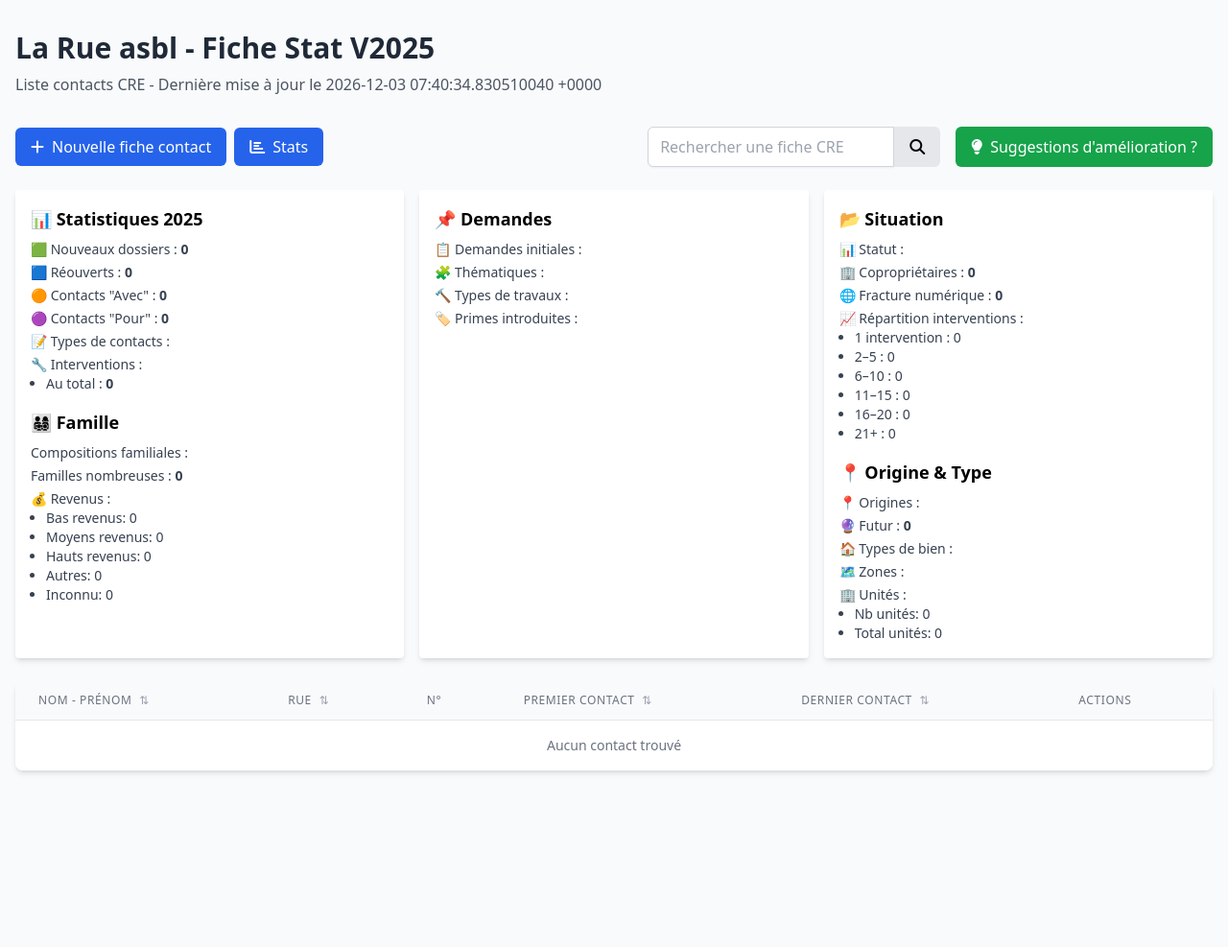
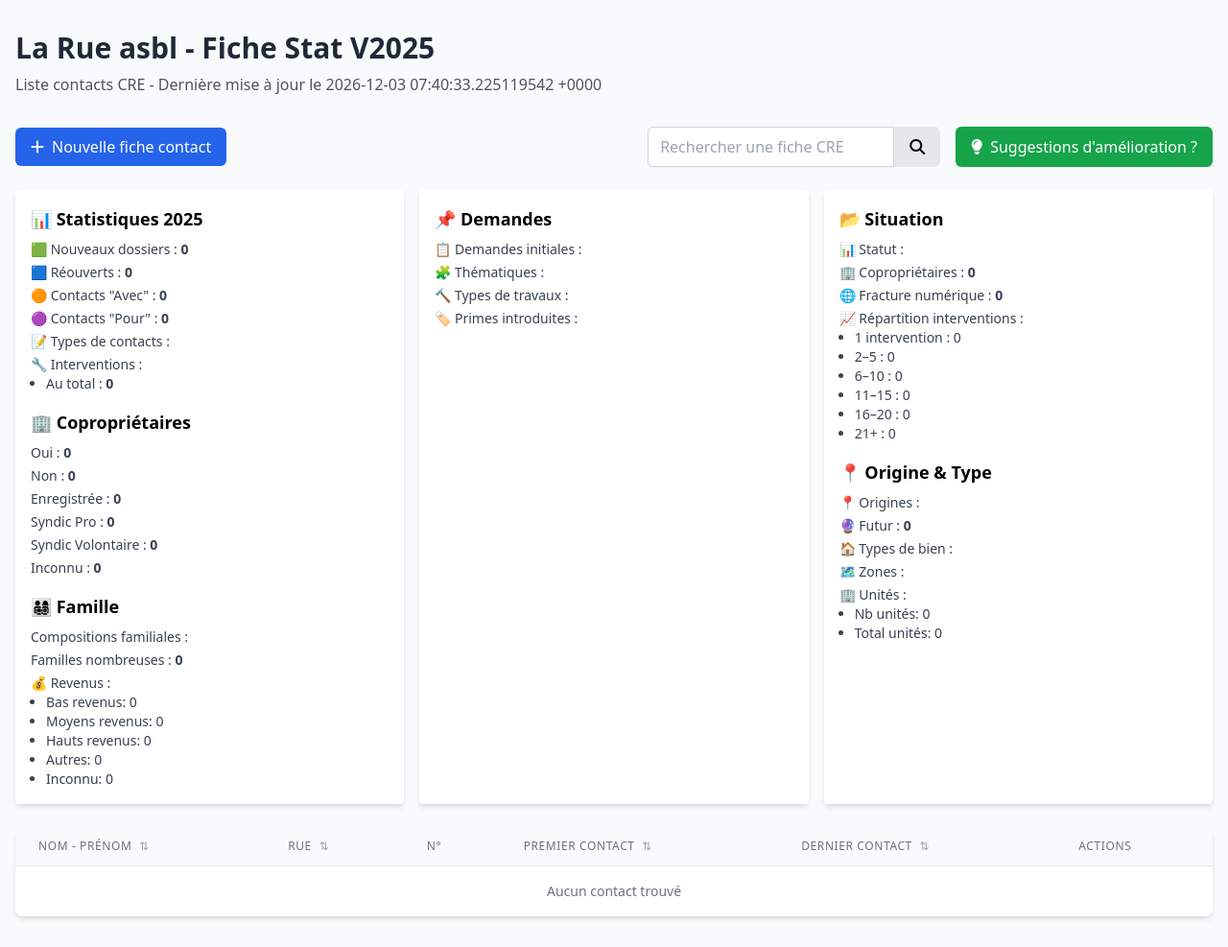
Before and after one commit to nag-py/fccre, a Flask app: page / in a window 1280 px wide. Shown: the whole page at 96% size. Before the commit the page ends 806 px from the top, so only its background shows below. Run offline with Flask 3, Linux system fonts and the light colour scheme; data that the repository does not hold is empty; some libraries are stand-ins or nearby versions.

Commit message:
maj stats

```diff
--- a/app.py
+++ b/app.py
@@ -114,8 +114,11 @@ def index():
     # ---------- STATISTIQUES (1ère colonne) ----------
     annee = 2025
 
+    # Définir contacts_2025 ici pour l'utiliser dans les statistiques
+    contacts_2025 = Contact.query.filter(extract('year', Contact.date_modification) == annee)
+
     # 1. Fiches ouvertes en 2025
-    fiches_ouvertes_2025 = Contact.query.filter(extract('year', Contact.date_creation) == annee).count()
+    fiches_ouvertes_2025 = contacts_2025.filter(extract('year', Contact.date_creation) == annee).count()
 
     # 2. Fiches réouvertes : créées avant 2025 mais modifiées en 2025
     fiches_reouvertes_2025 = Contact.query.filter(
@@ -134,6 +137,22 @@ def index():
         HistoriqueContact.type_contact.ilike('P%'),
         extract('year', HistoriqueContact.date) == annee
     ).count()
+
+    # 8. Statistiques de copropriété pour 2025
+    copro_stats = {
+        'Oui': contacts_2025.filter(Contact.copropriete.ilike('%oui%')).count(),
+        'Non': contacts_2025.filter(Contact.copropriete.ilike('%non%')).count(),
+        'Enregistrée': contacts_2025.filter(Contact.copropriete.ilike('%enregistrée%')).count(),
+        'Syndic Pro': contacts_2025.filter(Contact.copropriete.ilike('%syndic pro%')).count(),
+        'Syndic Volontaire': contacts_2025.filter(Contact.copropriete.ilike('%syndic volontaire%')).count(),
+        'Inconnu': contacts_2025.filter(
+            db.or_(
+                Contact.copropriete == None,
+                Contact.copropriete == '',
+                Contact.copropriete.ilike('%inconnu%')
+            )
+        ).count()
+    }
 
     # 5. All type_contact
     top_type_contacts = (
@@ -172,8 +191,6 @@ def index():
     all_interventions = sorted(interventions_counter.items(), key=lambda x: x[1], reverse=True)
 
 # ---------- COLONNE 2 ----------
-    contacts_2025 = Contact.query.filter(extract('year', Contact.date_modification) == annee)
-
     # 1. All demandes initiales
     top_demandes = (
         contacts_2025
@@ -264,7 +281,7 @@ def index():
     )
 
     # 5. Nombre de copropriétaires
-    nb_copro = contacts_2025.filter(Contact.copropriete.ilike('oui')).count()
+    nb_copro = contacts_2025.filter(Contact.copropriete.ilike('%oui%')).count()
 
     # 6. Fracture numérique
     nb_fracture = contacts_2025.filter(Contact.fracture_numerique == True).count()
@@ -366,7 +383,7 @@ def index():
             'top_origines': top_origines,
             'nb_futur': nb_futur,
             'top_type_bien': top_type_bien,
-            'copro_details': copro_details,
+            'copro_stats': copro_stats,  # Nouvelle statistique
             'top_composition': top_composition,
             'nb_famille_nombreuse': nb_famille_nombreuse
         }
--- a/templates/liste_contacts.html
+++ b/templates/liste_contacts.html
@@ -31,9 +31,6 @@
             <div class="flex space-x-2">
                 <a href="{{ url_for('nouveau_contact') }}" class="bg-blue-600 hover:bg-blue-700 text-white px-4 py-2 rounded-md transition duration-300 flex items-center">
                     <i class="fas fa-plus mr-2"></i>Nouvelle fiche contact
-                </a>
-                <a href="{{ url_for('stats') }}" class="bg-blue-600 hover:bg-blue-700 text-white px-4 py-2 rounded-md transition duration-300 flex items-center">
-                    <i class="fas fa-chart-bar mr-2"></i>Stats
                 </a>
             </div>
 
@@ -75,6 +72,16 @@
                     <li>Au total :  <strong>{{ stats.interventions_2025 }}</strong></li>
                 </ul>
             </li>
+        </ul>
+
+        <h2 class="text-lg font-semibold mb-2 mt-4">🏢 Copropriétaires</h2>
+        <ul class="text-sm text-gray-700 space-y-1">
+            <li>Oui : <strong>{{ stats.copro_stats['Oui'] }}</strong></li>
+            <li>Non : <strong>{{ stats.copro_stats['Non'] }}</strong></li>
+            <li>Enregistrée : <strong>{{ stats.copro_stats['Enregistrée'] }}</strong></li>
+            <li>Syndic Pro : <strong>{{ stats.copro_stats['Syndic Pro'] }}</strong></li>
+            <li>Syndic Volontaire : <strong>{{ stats.copro_stats['Syndic Volontaire'] }}</strong></li>
+            <li>Inconnu : <strong>{{ stats.copro_stats['Inconnu'] }}</strong></li>
         </ul>
 
         <h2 class="text-lg font-semibold mb-2 mt-4">👨‍👩‍👧‍👦 Famille</h2>
```
Also changed, not shown: 1 other file.
